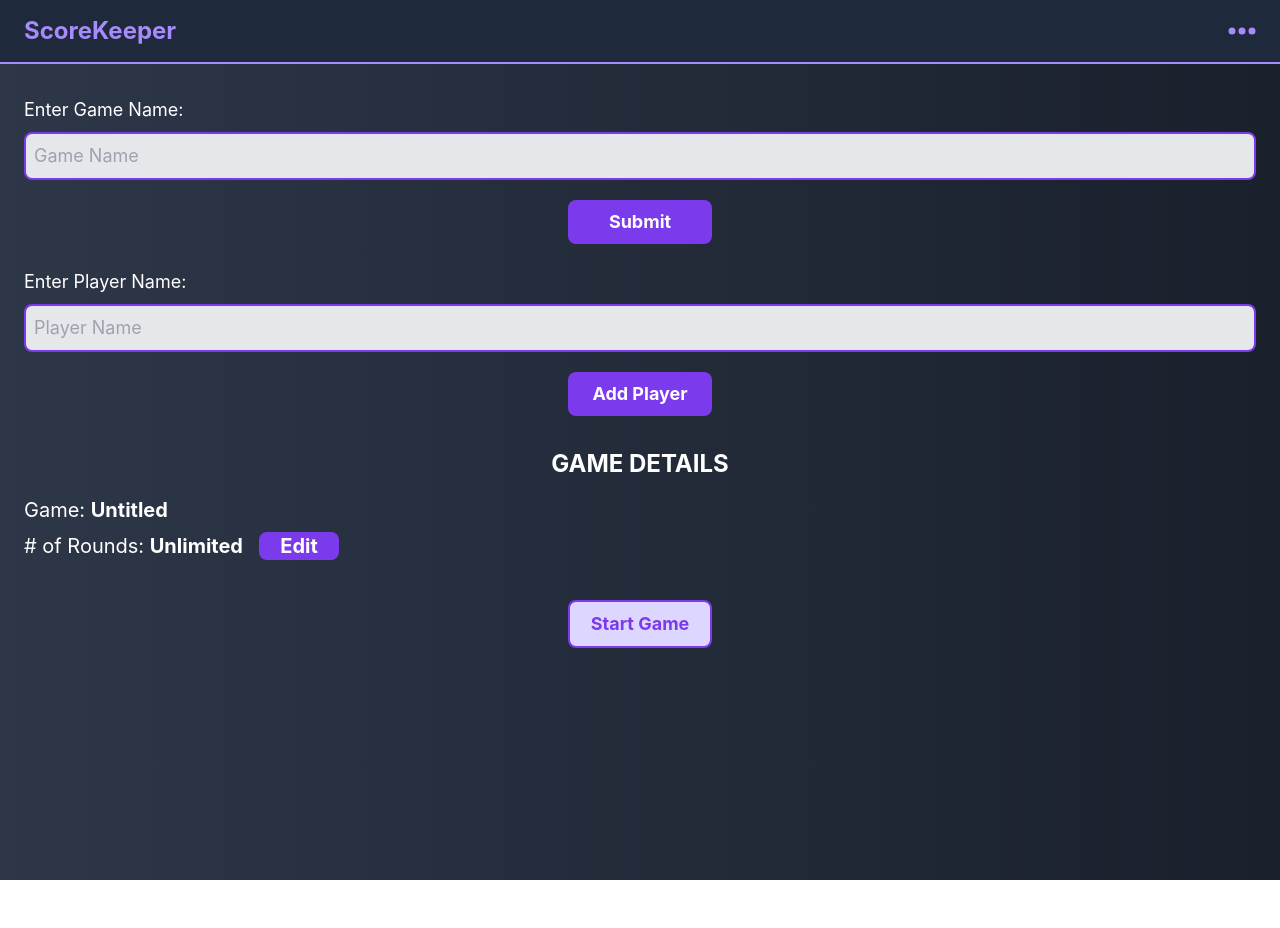
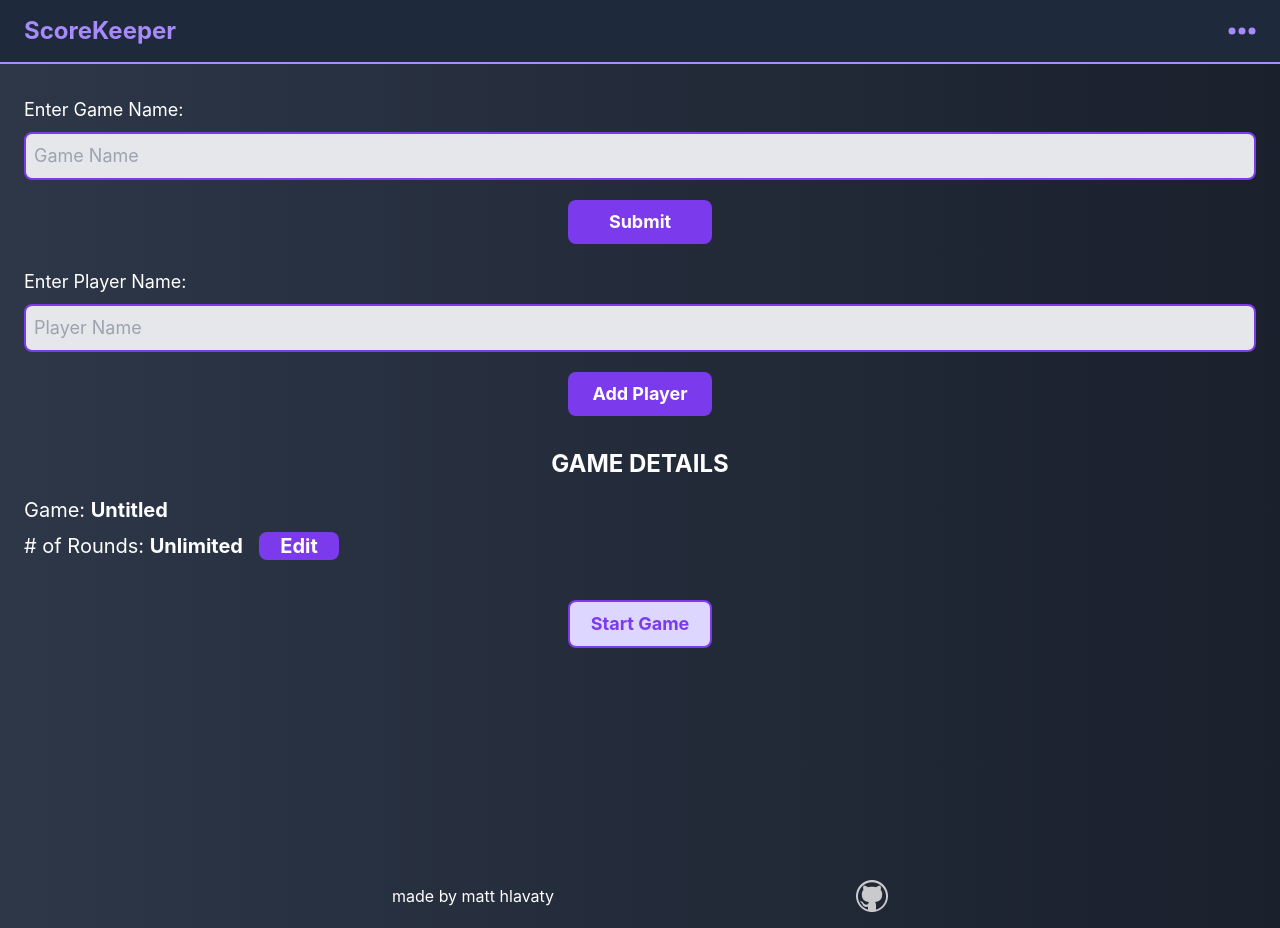
Before and after one commit to MattHlav478/score-keeper, a React (Create React App) app: page / in a window 1280 px wide. Before the commit the page ends 880 px from the top, so only its background shows below. Built offline with nearby package versions, Linux system fonts and the light colour scheme.

Commit message:
add footer

```diff
--- a/src/App.js
+++ b/src/App.js
@@ -2,6 +2,7 @@ import React, { useState, useEffect } from "react";
 
 import { Scorekeeper, Setup } from "./screens/index";
 import Header from "./components/Header";
+import Footer from "./components/Footer";
 
 function App() {
   const [players, setPlayers] = useState([
@@ -49,8 +50,7 @@ function App() {
           isGameInProgress={isGameInProgress}
           setIsGameInProgress={setIsGameInProgress}
         />
-      )
-      : (
+      ) : (
         <Scorekeeper
           players={players}
           setPlayers={setPlayers}
@@ -60,6 +60,7 @@ function App() {
           setIsGameInProgress={setIsGameInProgress}
         />
       )}
+      <Footer />
     </>
   );
 }
--- /dev/null
+++ b/src/components/Footer.js
@@ -0,0 +1,19 @@
+import React, { useState } from "react";
+import githubLogo from '../assets/github-logo.png'
+
+export default function Footer() {
+  return (
+    <footer className="flex self-center mx-auto max-w-screen-sm justify-around pb-4">
+      <h3 className="flex self-center text-white w-1/2">
+        made by matt hlavaty
+      </h3>
+      <a href="https://github.com/Hephaestus01" target="_blank">
+        <img
+          className="flex self-center w-8"
+          src={githubLogo}
+          alt="github link"
+        />
+      </a>
+    </footer>
+  );
+}
```
Also changed, not shown: src/assets/github-logo.png (added). Lines whose indentation alone changed are shown as unchanged.
